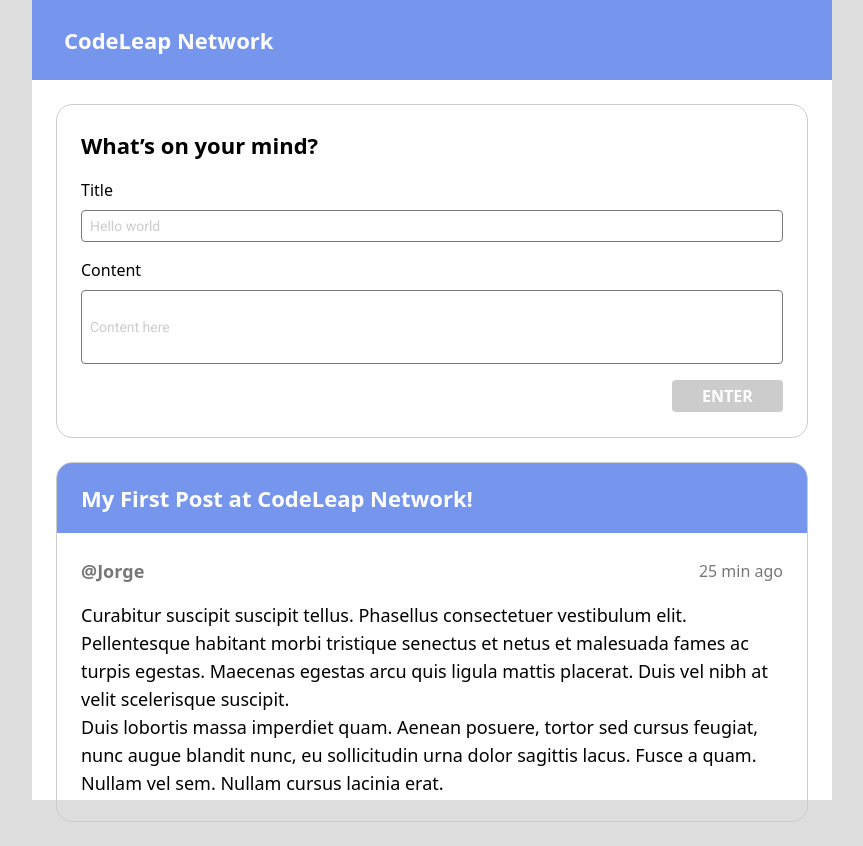
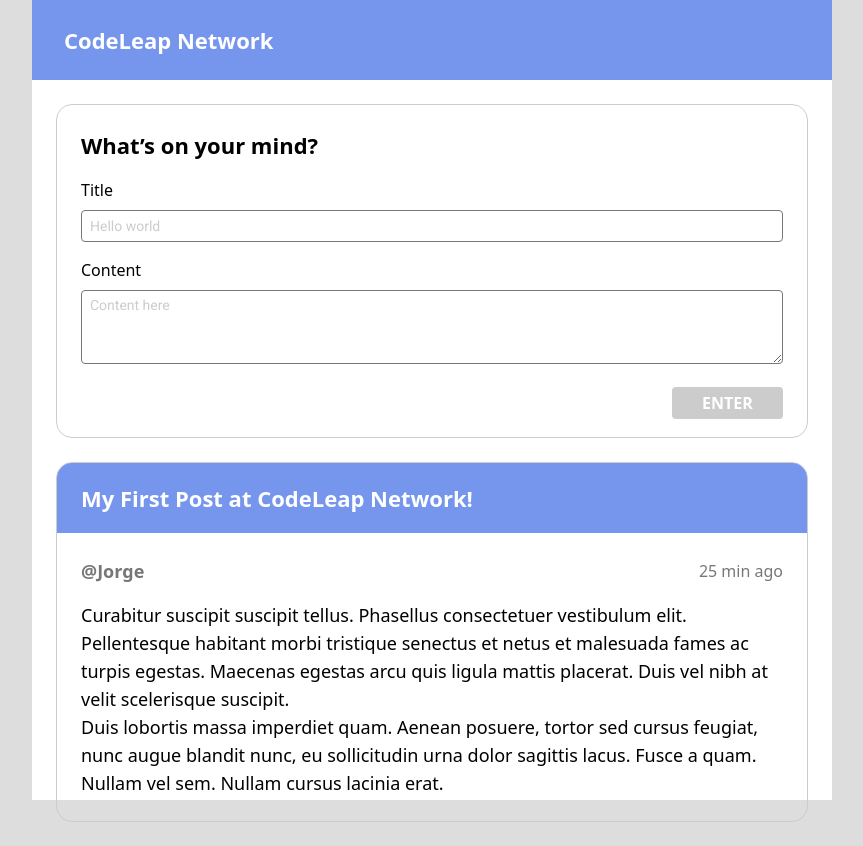
Before and after one commit to 2joliveira/codeleap, a Next.js app: page /home in a window 1280 px wide. Shown: the whole page, without its empty margins (208-1071 px from the left). Built offline with nearby package versions, Linux system fonts and the light colour scheme.

Commit message:
create textarea input component

```diff
--- a/src/app/home/page.tsx
+++ b/src/app/home/page.tsx
@@ -1,4 +1,4 @@
-import { Button, InputText, PostCard, Text } from "@/components";
+import { Button, InputText, InputTextarea, PostCard, Text } from "@/components";
 
 export default function Home() {
   return (
@@ -20,7 +20,7 @@
 
           <div>
             <Text variant="label-small">Content</Text>
-            <InputText placeholder="Content here" className="mt-2 h-18.5" />
+            <InputTextarea placeholder="Content here" className="mt-2" />
           </div>
 
           <div className="w-full flex justify-end">
--- a/src/app/layout.tsx
+++ b/src/app/layout.tsx
@@ -3,8 +3,7 @@
 import "./globals.css";
 
 export const metadata: Metadata = {
-  title: "Create Next App",
-  description: "Generated by create next app",
+  title: "Codelap",
 };
 
 const roboto = Roboto({
--- a/src/components/index.ts
+++ b/src/components/index.ts
@@ -1,4 +1,5 @@
 export * from "./button";
 export * from "./inputText";
+export * from "./inputTextarea";
 export * from "./postCard";
 export * from "./text";
--- /dev/null
+++ b/src/components/inputTextarea.tsx
@@ -0,0 +1,19 @@
+import { tv, VariantProps } from "tailwind-variants";
+
+export const inputTextareaVariants = tv({
+  base: `
+    h-18.5 max-h-18.5 min-h-8 w-full px-2 py-1 bg-transparent text-sm font-normal text-black placeholder:text-gray-100 border border-gray-300 rounded outline-none
+  `,
+});
+
+interface InputTextareaProps
+  extends
+    React.ComponentProps<"textarea">,
+    VariantProps<typeof inputTextareaVariants> {}
+
+
+export function InputTextarea({ className, ...props }: InputTextareaProps) {
+  return (
+    <textarea className={inputTextareaVariants({ className })} {...props} />
+  );
+}
```
